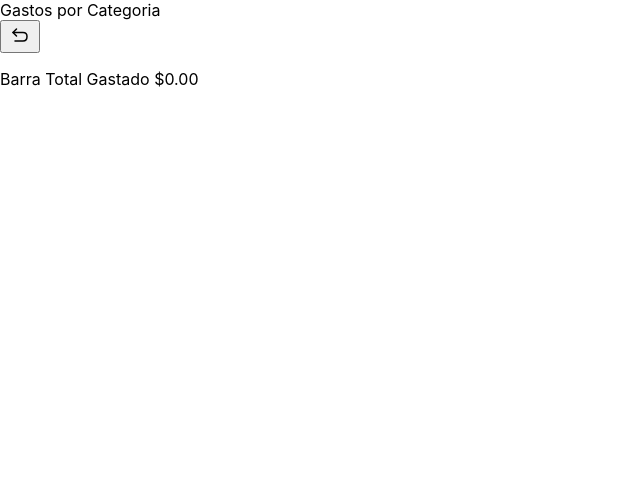
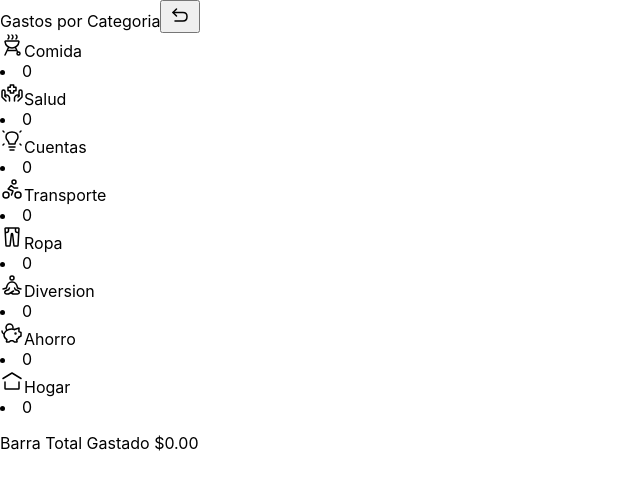
Before and after one commit to camilaOlivaresR/Lista-Gastos, a React (Create React App) app: page /gastos in a window 1280 px wide. Shown: the top 490 px of the page, without its empty margins (0-640 px from the left). Built offline with nearby package versions, Linux system fonts and the light colour scheme; no server answers; the database is empty; sample sign-in values are in the browser's storage.

Commit message:
iconos gasto categoria hook id

```diff
--- a/src/component/Gastos.jsx
+++ b/src/component/Gastos.jsx
@@ -1,14 +1,38 @@
 import React from 'react'
 import Btn from '../element/Btn'
+import IconosCategoria from '../element/IconosCategoria'
 import useObtenerGastoCategoria from '../hooks/useObtenerGastoPorCategoria'
 import BarraTotalGastado from './BarraTotalGastado'
 
+
 const Gastos = () => {
-  useObtenerGastoCategoria();
+  const gastoPorCategoria = useObtenerGastoCategoria();
+  console.log(gastoPorCategoria)
+
   return (
     <>
-    <div>Gastos por Categoria</div>
+    <div>
+
+      Gastos por Categoria
     <Btn/>
+    </div>
+    <div>
+      {gastoPorCategoria.map((elemento, index) => {
+        return (
+         <div key={index}>
+
+              <IconosCategoria id={elemento.categoria} />
+               {elemento.categoria}
+
+               <li>{elemento.cantidad}</li>
+
+
+          </div>
+
+
+
+      )})}
+    </div>
     <BarraTotalGastado/>
     </>
   )
--- a/src/element/IconosCategoria.jsx
+++ b/src/element/IconosCategoria.jsx
@@ -7,7 +7,7 @@ import {ReactComponent as Diversion} from '../img/yoga.svg'
 import {ReactComponent as Ahorros} from '../img/logo.svg'
 import {ReactComponent as Hogar} from '../img/home.svg'
 
-const IconosCategoria = ({id}) => {
+export const IconosCategoria = ({id}) => {
   switch(id){
       case 'Comida':
           return <Comida/>;
@@ -31,4 +31,4 @@ const IconosCategoria = ({id}) => {
 
 }
 
-export default IconosCategoria
+export default IconosCategoria;
--- a/src/hooks/useObtenerGastoPorCategoria.js
+++ b/src/hooks/useObtenerGastoPorCategoria.js
@@ -22,18 +22,19 @@ const useObtenerGastoCategoria = () => {
             return objetoResultante;
 
         }, {
-            'Comida': 0,
-            'Cuentas ': 0,
-            'Hogar': 0,
-            'Transporte': 0,
-            'Ropa': 0,
-            'Salud ': 0,
-            'Ahorro': 0,
-            'Diversion': 0,
+            Comida: 0,
+            Salud : 0,
+            Cuentas : 0,
+            Transporte: 0,
+            Ropa: 0,
+            Diversion: 0,
+            Ahorro: 0,
+            Hogar: 0,
+
 
         });
 
-        // console.log(sumaDeGastos)
+        console.log(sumaDeGastos)
 
         cambiarGastoPorCategoria(Object.keys(sumaDeGastos).map((elemento) => {
             return{categoria: elemento, cantidad: sumaDeGastos[elemento]}
```
